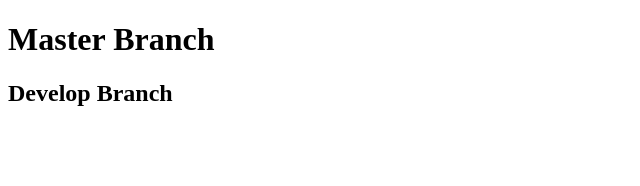
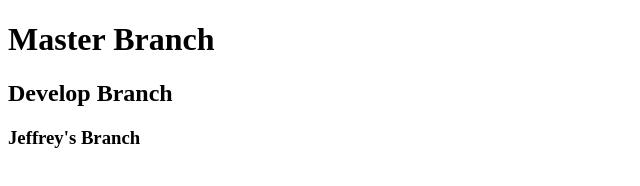
Before and after one commit to amyjprogrammer/teamGit, a plain HTML site: page index.html in a window 1280 px wide. Shown: the whole page, without its empty margins (0-640 px from the left). Drawn offline with Linux system fonts and the light colour scheme.

Commit message:
Jeffrey'sBranch

```diff
--- a/index.html
+++ b/index.html
@@ -9,5 +9,6 @@
 <body>
     <h1>Master Branch</h1>
     <h2>Develop Branch</h2>
+    <h3>Jeffrey's Branch</h3>
 </body>
 </html>
```
